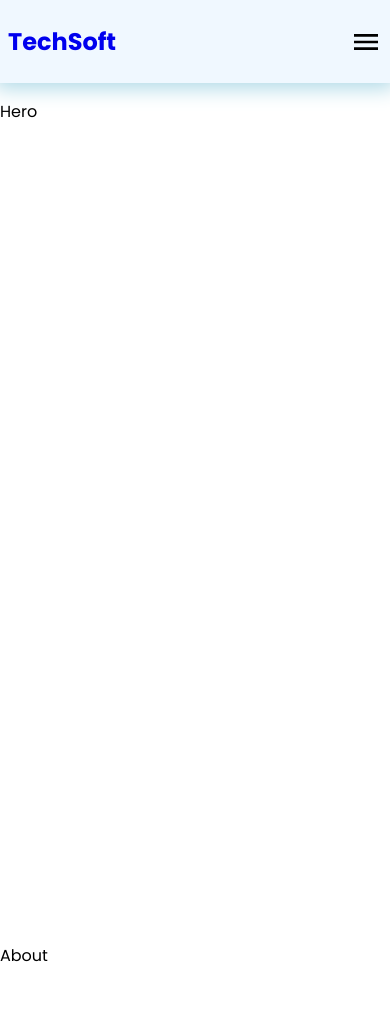
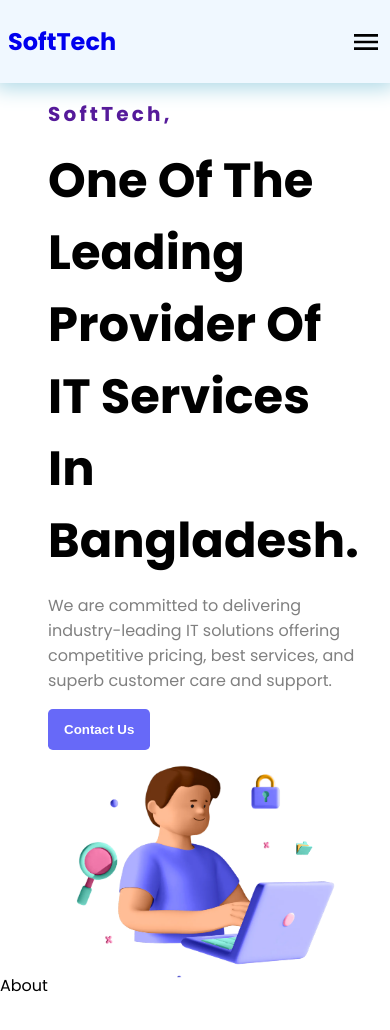
Before and after one commit to Nahid51/task-based-round, a React (Vite) app: page / in a window 390 px wide. Shown: the top 1030 px of the page. Built offline with nearby package versions, Linux system fonts and the light colour scheme.

Commit message:
implement animation using intersection observer

```diff
--- a/src/components/Header/Header.jsx
+++ b/src/components/Header/Header.jsx
@@ -36,7 +36,7 @@ const Header = () => {
             <div className="headerContainer">
                 <div className="headerDisplay">
                     <div className="headBar">
-                        <Link to="/" onClick={goToTop}><h1>TechSoft</h1></Link>
+                        <Link to="/" onClick={goToTop}><h1>SoftTech</h1></Link>
                         <div className="toggleMenu" onClick={() => setOpen(!open)}>
                             {open ? <MdClose /> : <MdMenu />}
                         </div>
--- a/src/components/Hero.jsx
+++ b/src/components/Hero.jsx
@@ -1,8 +1,24 @@
 import "../styles/hero.scss";
+import heroImage from "../../public/images/hero_banner_image_7.webp";
+import MotionLeft from "./MotionLeft";
 
 const Hero = () => {
     return (
-        <div className="heroBg">Hero</div>
+        <div className="heroBg">
+            <div className="heroContainer">
+                <MotionLeft>
+                    <div className="heroText">
+                        <h4>SoftTech,</h4>
+                        <h3>One Of The Leading Provider Of IT Services In Bangladesh.</h3>
+                        <p>We are committed to delivering industry-leading IT solutions offering competitive pricing, best services, and superb customer care and support.</p>
+                        <button>Contact Us</button>
+                    </div>
+                </MotionLeft>
+                <div className="heroImage">
+                    <img src={heroImage} alt="hero image" />
+                </div>
+            </div>
+        </div>
     )
 }
 
--- /dev/null
+++ b/src/components/MotionLeft.jsx
@@ -0,0 +1,28 @@
+import { useEffect, useRef, useState } from 'react';
+import "../styles/motion.scss";
+
+const MotionLeft = ({ children }) => {
+    const myRef = useRef();
+    const [visible, setVisible] = useState();
+
+    console.log(visible)
+    console.log(children)
+
+    useEffect(() => {
+        const observer = new IntersectionObserver((entries) => {
+            const entry = entries[0];
+            setVisible(entry.isIntersecting);
+        }, {
+            threshold: .5
+        })
+        observer.observe(myRef.current)
+    }, []);
+
+    return (
+        <div ref={myRef} className={visible ? "motion1" : "motion2"}>
+            {children}
+        </div>
+    );
+};
+
+export default MotionLeft;
--- a/src/styles/hero.scss
+++ b/src/styles/hero.scss
@@ -1,5 +1,114 @@
 .heroBg {
-    margin-top: 1rem;
+    margin: 1rem 10rem 0;
     height: 100vh;
-    // background-color: aqua;
+
+    .heroContainer {
+        display: grid;
+        grid-template-columns: repeat(2, 1fr);
+        align-items: center;
+        justify-content: space-between;
+
+        .heroText {
+            margin: 0 2rem;
+
+            h4 {
+                font-size: 20px;
+                letter-spacing: .2rem;
+                color: #551A9A;
+            }
+
+            h3 {
+                font-size: 3rem;
+                margin: 1rem 0;
+            }
+
+            p {
+                color: gray;
+            }
+
+            button {
+                margin-top: 1rem;
+                background-color: #6769F8;
+                color: white;
+                padding: .8rem 1rem;
+                border: none;
+                font-weight: 700;
+                border-radius: .3rem;
+                cursor: pointer;
+                transition-duration: 500ms;
+
+                &:hover {
+                    background-color: #4447CA;
+                }
+            }
+        }
+
+        .heroImage {
+            text-align: center;
+
+            img {
+                width: 90%;
+                animation: movebtn 3s ease-in-out infinite;
+            }
+        }
+
+
+    }
 }
+
+@keyframes movebtn {
+    0% {
+        transform: translateY(0px);
+    }
+
+    50% {
+        transform: translateY(20px);
+    }
+
+    100% {
+        transform: translateY(0px);
+    }
+}
+
+@media only screen and (min-width: 769px) and (max-width: 1080px) {
+    .heroBg {
+        margin: 1rem 5rem 0;
+
+        .heroContainer {
+            display: grid;
+            grid-template-columns: repeat(1, 1fr);
+            align-items: center;
+            justify-content: space-between;
+
+            .heroImage {
+                text-align: center;
+
+                img {
+                    width: 80%;
+                }
+            }
+        }
+    }
+}
+
+@media only screen and (max-width: 768px) {
+    .heroBg {
+        margin: 1rem 1rem 0;
+        height: 100%;
+
+        .heroContainer {
+            display: grid;
+            grid-template-columns: repeat(1, 1fr);
+            align-items: center;
+            justify-content: space-between;
+
+            .heroImage {
+                text-align: center;
+
+                img {
+                    width: 70%;
+                }
+            }
+        }
+    }
+}
--- /dev/null
+++ b/src/styles/motion.scss
@@ -0,0 +1,19 @@
+.motion1 {
+    transform: translateX(0px);
+    transition: all 1s ease-in-out;
+}
+
+.motion2 {
+    transform: translateX(-5rem);
+    transition: all 500ms ease-in-out;
+}
+
+.motion3 {
+    transform: translateX(0px);
+    transition: all 1s ease-in-out;
+}
+
+.motion4 {
+    transform: translateX(5rem);
+    transition: all 500ms ease-in-out;
+}
```
Also changed, not shown: src/components/LazyImage.jsx (added, +37 -0 lines), src/components/MotionRight.jsx (added, +28 -0 lines), public/images/Animation - 1698642507426.gif (added), public/images/hero_banner_image_7.webp (added).
